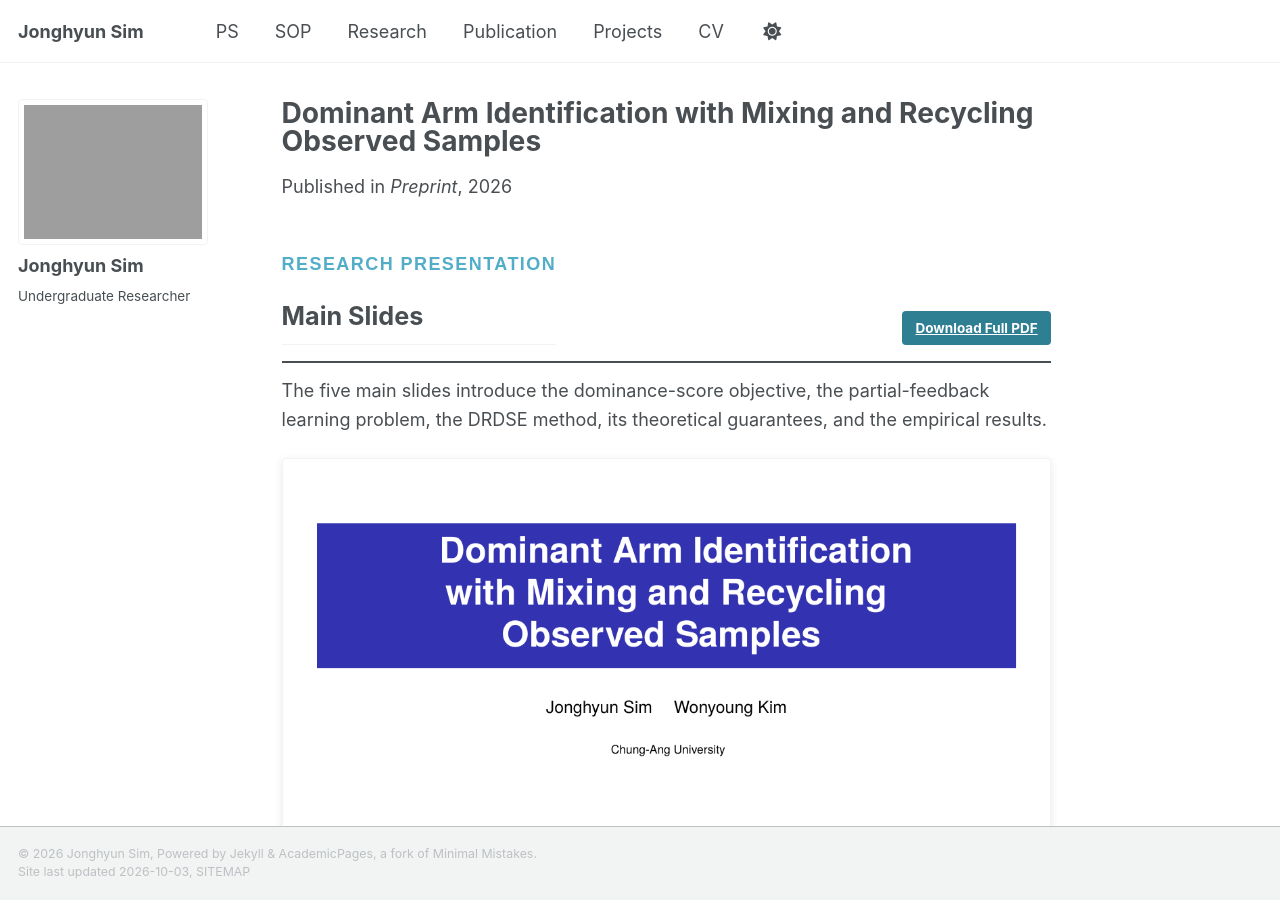
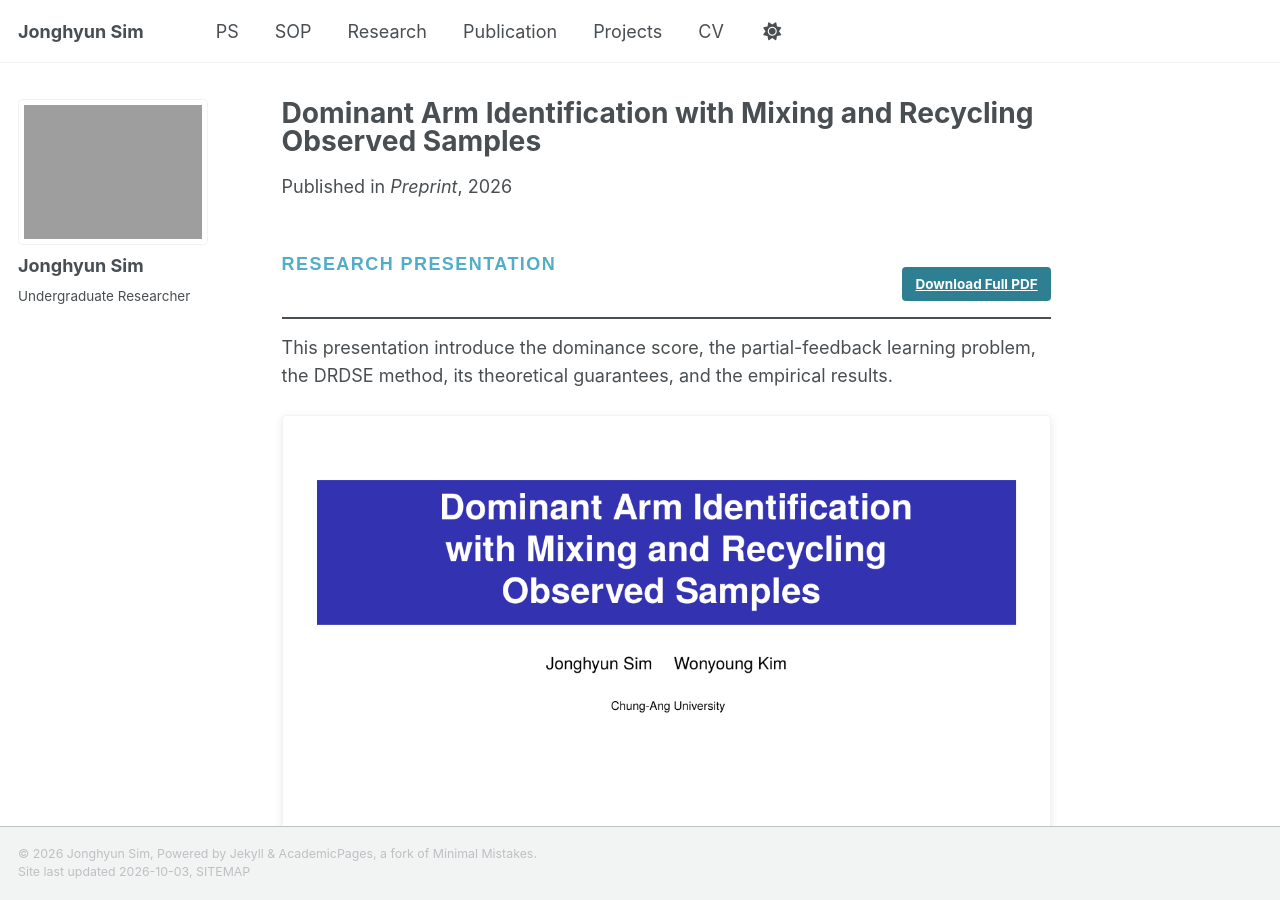
Before and after one commit to simjonghyun/simjonghyun.github.io, a Jekyll site: the page built from _publications/2026-06-27-dai.md, in a window 1280 px wide and 900 px high. Built offline with Jekyll 4.4.1, drawn with Linux system fonts in a browser that asks for light colours; a style sheet for code colours, icons or effects is not loaded.

Commit message:
Update 2026-06-27-dai.md

```diff
--- a/_publications/2026-06-27-dai.md
+++ b/_publications/2026-06-27-dai.md
@@ -26,12 +26,11 @@ authors: 'Jonghyun Sim, Wonyoung Kim'
   <div class="research-presentation__toolbar">
     <div>
       <p class="research-presentation__eyebrow">Research Presentation</p>
-      <h2 id="research-presentation-title">Main Slides</h2>
     </div>
     <a class="btn btn--primary research-presentation__download" href="{{ '/files/dominant-arm-identification-slides.pdf' | relative_url }}" download>Download Full PDF</a>
   </div>
 
-  <p class="research-presentation__intro">The five main slides introduce the dominance-score objective, the partial-feedback learning problem, the DRDSE method, its theoretical guarantees, and the empirical results.</p>
+  <p class="research-presentation__intro">This presentation introduce the dominance score, the partial-feedback learning problem, the DRDSE method, its theoretical guarantees, and the empirical results.</p>
 
   <figure class="research-presentation__slide"><a href="{{ '/images/slide-01.png' | relative_url }}" target="_blank" rel="noopener"><img src="{{ '/images/slide-01.png' | relative_url }}" alt="Title slide for Dominant Arm Identification with Mixing and Recycling Observed Samples"></a></figure>
   <figure class="research-presentation__slide"><a href="{{ '/images/slide-02.png' | relative_url }}" target="_blank" rel="noopener"><img src="{{ '/images/slide-02.png' | relative_url }}" alt="Slide explaining how crossing reward distributions can change the selected arm"></a></figure>
```
